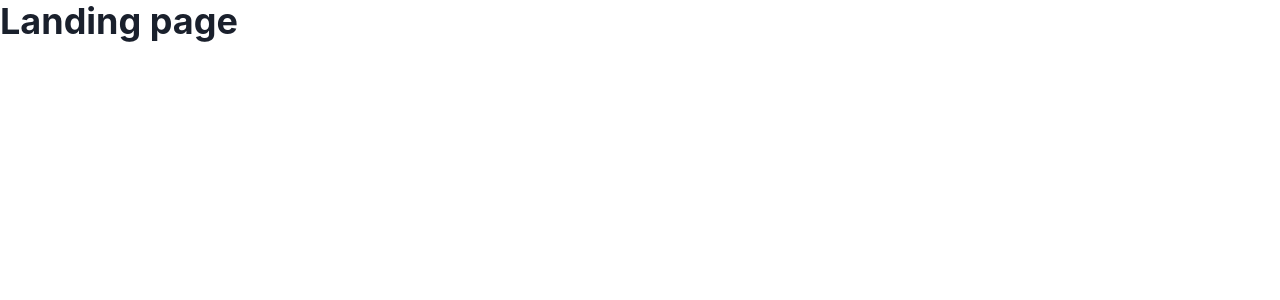
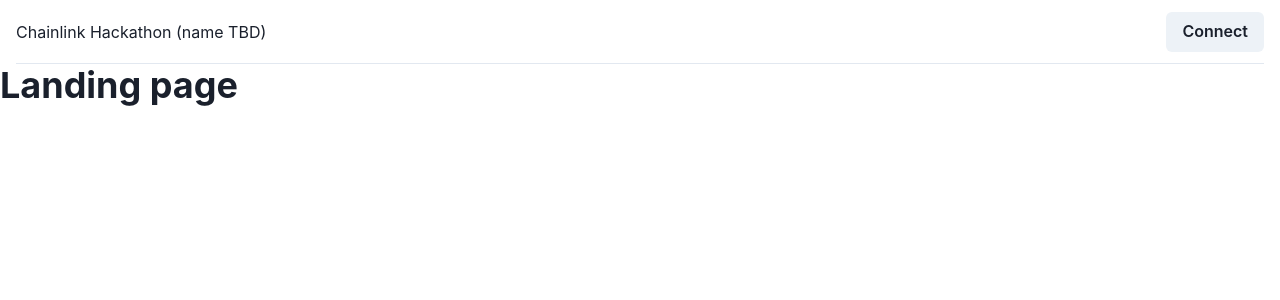
Before and after one commit to RockPaperTicket/interface, a Next.js app: page / in a window 1280 px wide. Shown: the top 300 px of the page. Built offline with nearby package versions, Linux system fonts and the light colour scheme.

Commit message:
Connect wallet button (#11)
* Add connect wallet button using ethers

* Add a default navbar

```diff
--- /dev/null
+++ b/components/ConnectWalletButton.tsx
@@ -0,0 +1,31 @@
+import { Button } from '@chakra-ui/react';
+import { ethers } from 'ethers';
+import { FunctionComponent, useState } from 'react';
+
+declare let window: any;
+
+export const ConnectWalletButton: FunctionComponent = () => {
+  const [isConnected, setIsConnected] = useState(false);
+  const [userAddress, setUserAddress] = useState('');
+
+  const connect = async () => {
+    if (typeof window.ethereum !== 'undefined') {
+      try {
+        const provider = new ethers.providers.Web3Provider(window.ethereum);
+        await provider.send('eth_requestAccounts', []);
+        setIsConnected(true);
+        setUserAddress(await provider.getSigner().getAddress());
+      } catch (e) {
+        console.log(e);
+      }
+    } else {
+      setIsConnected(false);
+    }
+  };
+
+  return (
+    <Button onClick={() => connect()}>
+      {isConnected ? userAddress : 'Connect'}
+    </Button>
+  );
+};
--- a/components/Landing.tsx
+++ b/components/Landing.tsx
@@ -1,8 +1,10 @@
 import { Box, Heading } from '@chakra-ui/react';
+import { Navbar } from './Navbar';
 
 export default function Landing() {
   return (
     <Box>
+      <Navbar />
       <Heading>Landing page</Heading>
     </Box>
   );
--- /dev/null
+++ b/components/Navbar.tsx
@@ -0,0 +1,27 @@
+import { Box, Flex, HStack, useColorModeValue } from '@chakra-ui/react';
+import { FunctionComponent } from 'react';
+import { ConnectWalletButton } from './ConnectWalletButton';
+
+export const Navbar: FunctionComponent = () => {
+  return (
+    <>
+      <Box px={4}>
+        <Flex
+          h={16}
+          alignItems={'center'}
+          justifyContent={'space-between'}
+          borderBottom={1}
+          borderStyle={'solid'}
+          borderColor={useColorModeValue('gray.200', 'gray.900')}
+        >
+          <HStack spacing={8} alignItems={'center'}>
+            <Box>Chainlink Hackathon (name TBD)</Box>
+          </HStack>
+          <Flex alignItems={'center'}>
+            <ConnectWalletButton></ConnectWalletButton>
+          </Flex>
+        </Flex>
+      </Box>
+    </>
+  );
+};
--- a/package.json
+++ b/package.json
@@ -13,6 +13,7 @@
     "@chakra-ui/react": "^1.8.8",
     "@emotion/react": "^11.9.0",
     "@emotion/styled": "^11.8.1",
+    "ethers": "^5.6.5",
     "framer-motion": "^6.3.3",
     "next": "12.1.5",
     "react": "18.0.0",
```
Also changed, not shown: 1 other file (tests, documents, lock files or other folders).
